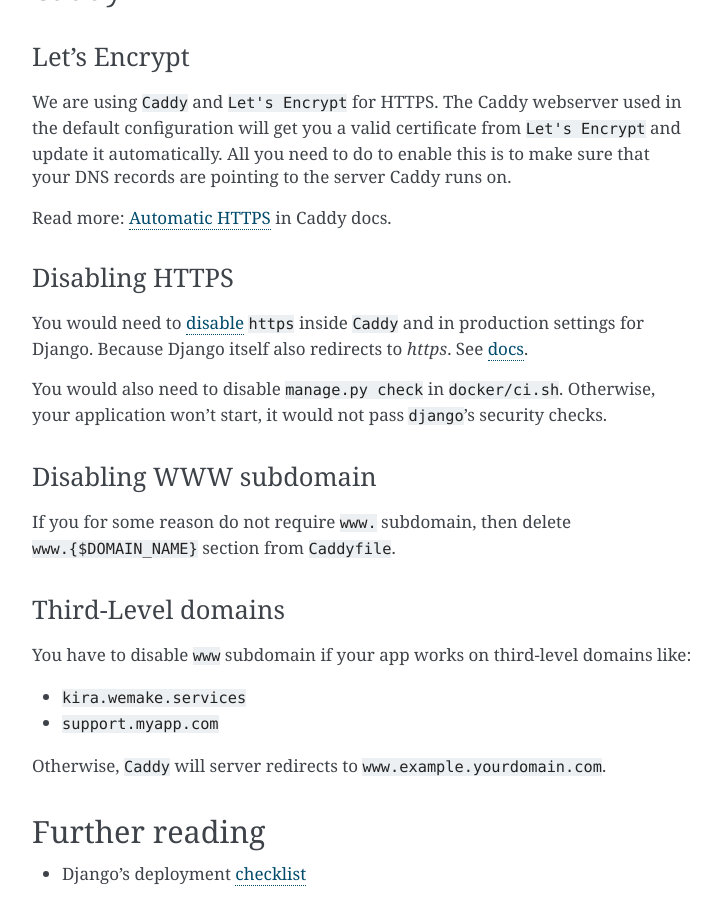
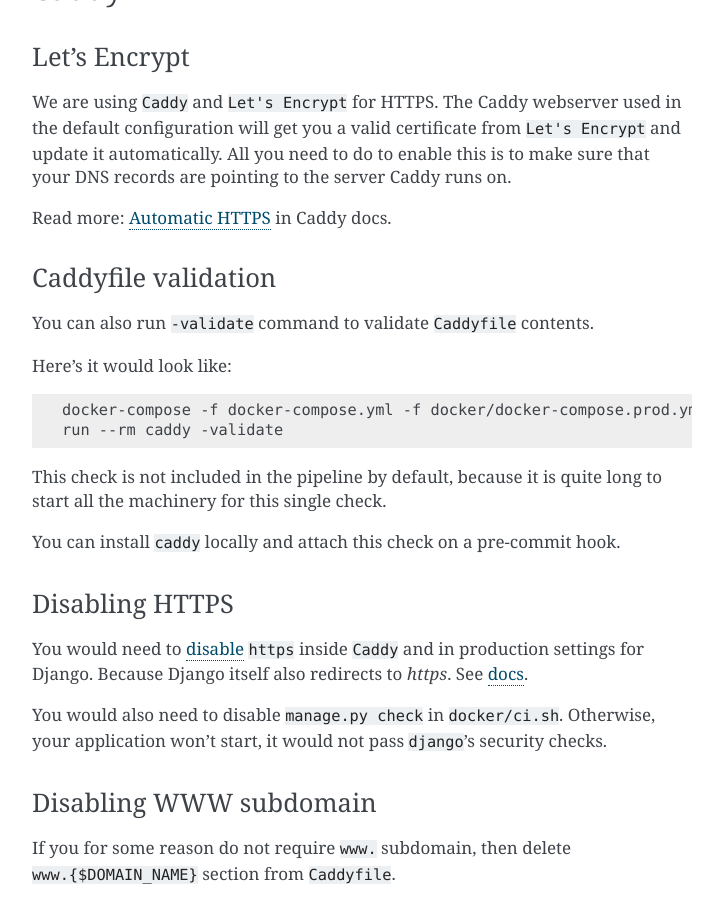
Before and after one commit to wemake-services/wemake-django-template, a Sphinx documentation site: the page built from {{cookiecutter.project_name}}/docs/pages/template/production-checklist.rst, in a window 1280 px wide and 900 px high, scrolled down 2222 px. Shown: the whole window, without its empty margins (388-1111 px from the left). Built offline with Sphinx 7.4.7, drawn with Linux system fonts in a browser that asks for light colours; the version number is read from the project's files by our own code.

Commit message:
Adds a not about Caddyfile validation, closes #627

```diff
--- a/{{cookiecutter.project_name}}/docs/pages/template/production-checklist.rst
+++ b/{{cookiecutter.project_name}}/docs/pages/template/production-checklist.rst
@@ -134,6 +134,23 @@
 Read more: `Automatic HTTPS <https://caddyserver.com/docs/automatic-https>`_
 in Caddy docs.
 
+Caddyfile validation
+~~~~~~~~~~~~~~~~~~~~
+
+You can also run ``-validate`` command to validate ``Caddyfile`` contents.
+
+Here's it would look like:
+
+.. code:: bash
+
+  docker-compose -f docker-compose.yml -f docker/docker-compose.prod.yml
+  run --rm caddy -validate
+
+This check is not included in the pipeline by default,
+because it is quite long to start all the machinery for this single check.
+
+You can install ``caddy`` locally and attach this check on a pre-commit hook.
+
 Disabling HTTPS
 ~~~~~~~~~~~~~~~
 
```
Also changed, not shown: 1 other file.
